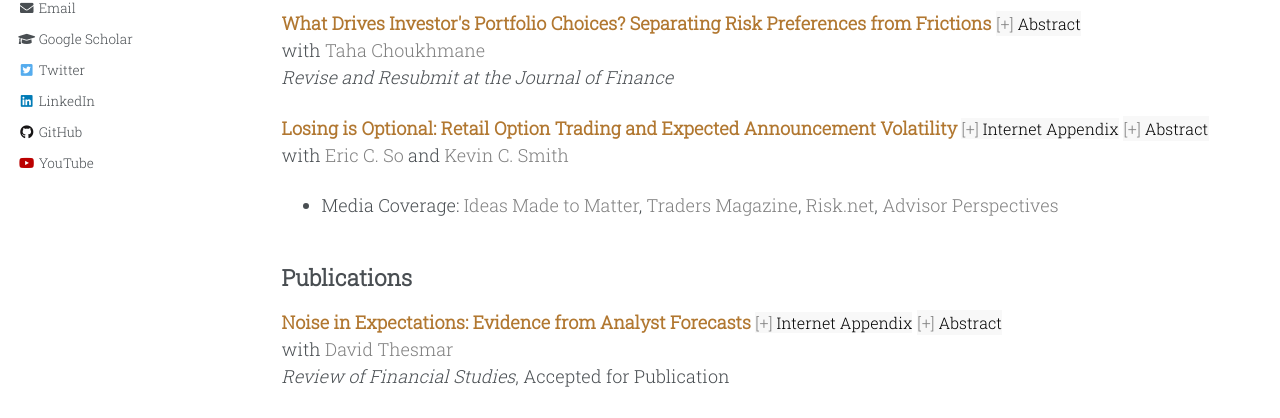
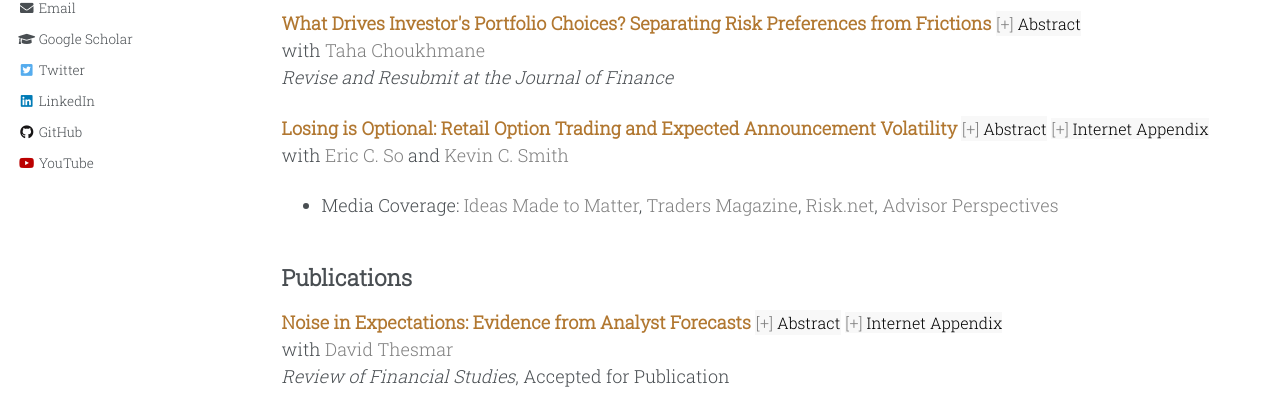
Before and after one commit to timhdesilva/timhdesilva.github.io, a Jekyll site: the page built from _pages/research.html, in a window 1280 px wide and 900 px high. Shown: the part 365-783 px from the top of the window. Built offline with Jekyll 4.4.1, drawn with Linux system fonts in a browser that asks for light colours.

Commit message:
shift ordering of abstract and IA

```diff
--- a/_pages/research.html
+++ b/_pages/research.html
@@ -82,8 +82,8 @@ author_profile: true
 
 <p>
     <a style="text-decoration:none; color:rgb(177, 119, 48); font-weight:bold" href="http://timhdesilva.github.io/files/papers/losing_optional.pdf">Losing is Optional: Retail Option Trading and Expected Announcement Volatility</a>
+    <button class="abstract-button" data-target="losing">Abstract</button>
     <a style="text-decoration:none; background-color:#f8f8f8; font-size: 16px; font-family: Roboto Slab, serif;" href="http://timhdesilva.github.io/files/papers/losing_optional_appendix.pdf"><span style="color: gray;">[+]</span> <span style="color:black;">Internet Appendix</span></a>
-    <button class="abstract-button" data-target="losing">Abstract</button>
     <br>with <a style="text-decoration:none; color:gray" href="https://mitmgmtfaculty.mit.edu/eso/">Eric C. So</a> and <a style="text-decoration:none; color:gray" href="https://ksmith142.github.io/">Kevin C. Smith</a>
     <ul>
       <li>Media Coverage: <a style="text-decoration:none; color:gray" href="https://mitsloan.mit.edu/ideas-made-to-matter/retail-investors-lose-big-options-markets-research-shows">Ideas Made to Matter</a>, <a style="text-decoration:none; color:gray" href="https://www.tradersmagazine.com/am/what-motivates-retail-options-traders/">Traders Magazine</a>, <a style="text-decoration:none; color:gray" href="https://www.risk.net/investing/7954462/its-amateur-hour-how-retail-traders-upended-options-market">Risk.net</a>, <a style="text-decoration:none; color:gray" href="https://www.advisorperspectives.com/articles/2023/02/19/the-wealth-destroying-behavior-of-retail-option-trading">Advisor Perspectives</a></li>
@@ -97,8 +97,8 @@ author_profile: true
 
 <p>
     <a style="text-decoration:none; color:rgb(177, 119, 48); font-weight:bold" href="http://timhdesilva.github.io/files/papers/noise_expectations.pdf">Noise in Expectations: Evidence from Analyst Forecasts</a>
+    <button class="abstract-button" data-target="noise">Abstract</button>
     <a style="text-decoration:none; background-color:#f8f8f8; font-size: 16px; font-family: Roboto Slab, serif;" href="http://timhdesilva.github.io/files/papers/noise_expectations_appendix.pdf"><span style="color: gray;">[+]</span> <span style="color:black;">Internet Appendix</span></a>
-    <button class="abstract-button" data-target="noise">Abstract</button>
     <br>with <a style="text-decoration:none; color:gray" href="https://sites.google.com/site/dthesmar/">David Thesmar</a>
     <br><em>Review of Financial Studies</em>, Accepted for Publication
     <ul>
```
